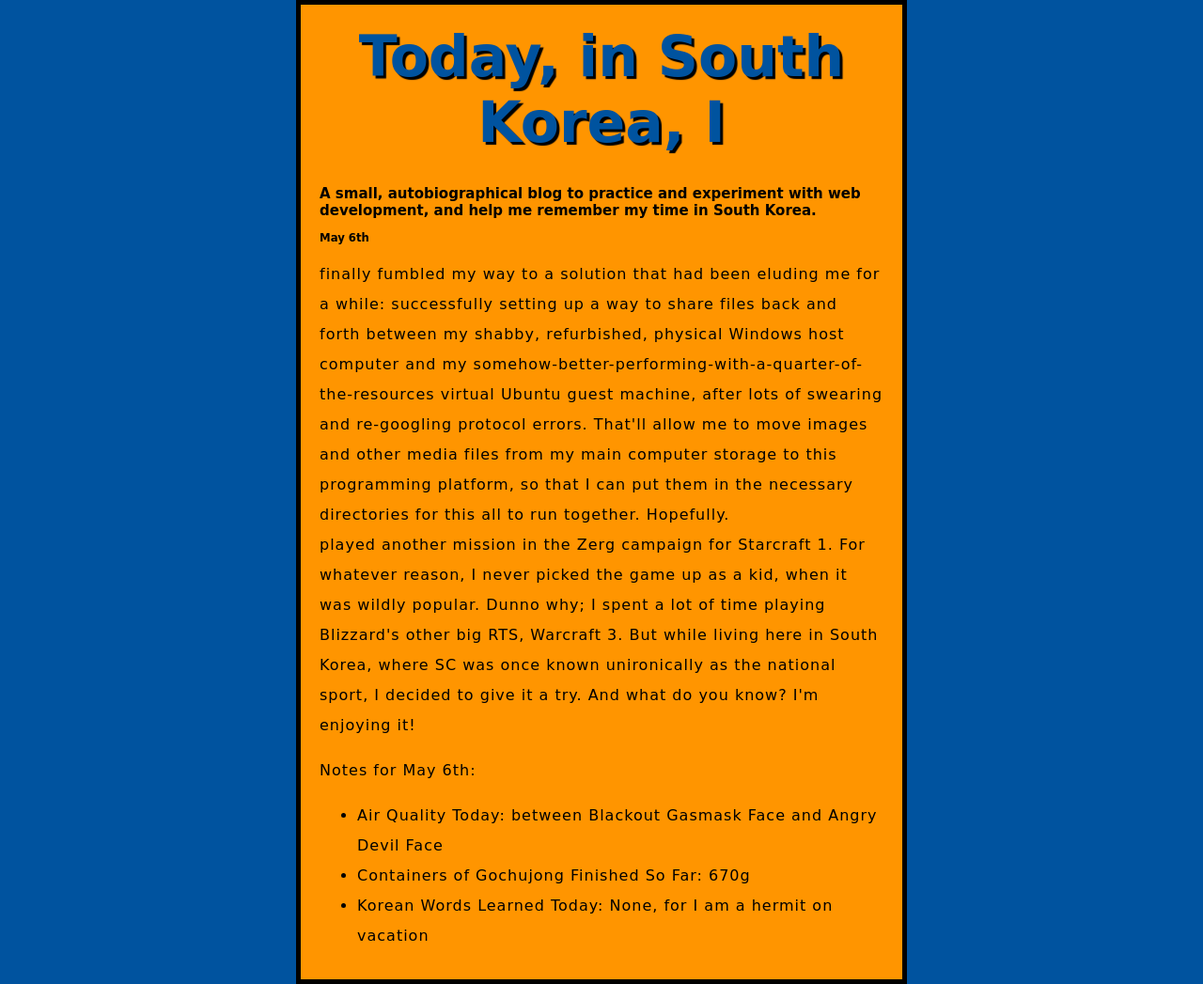
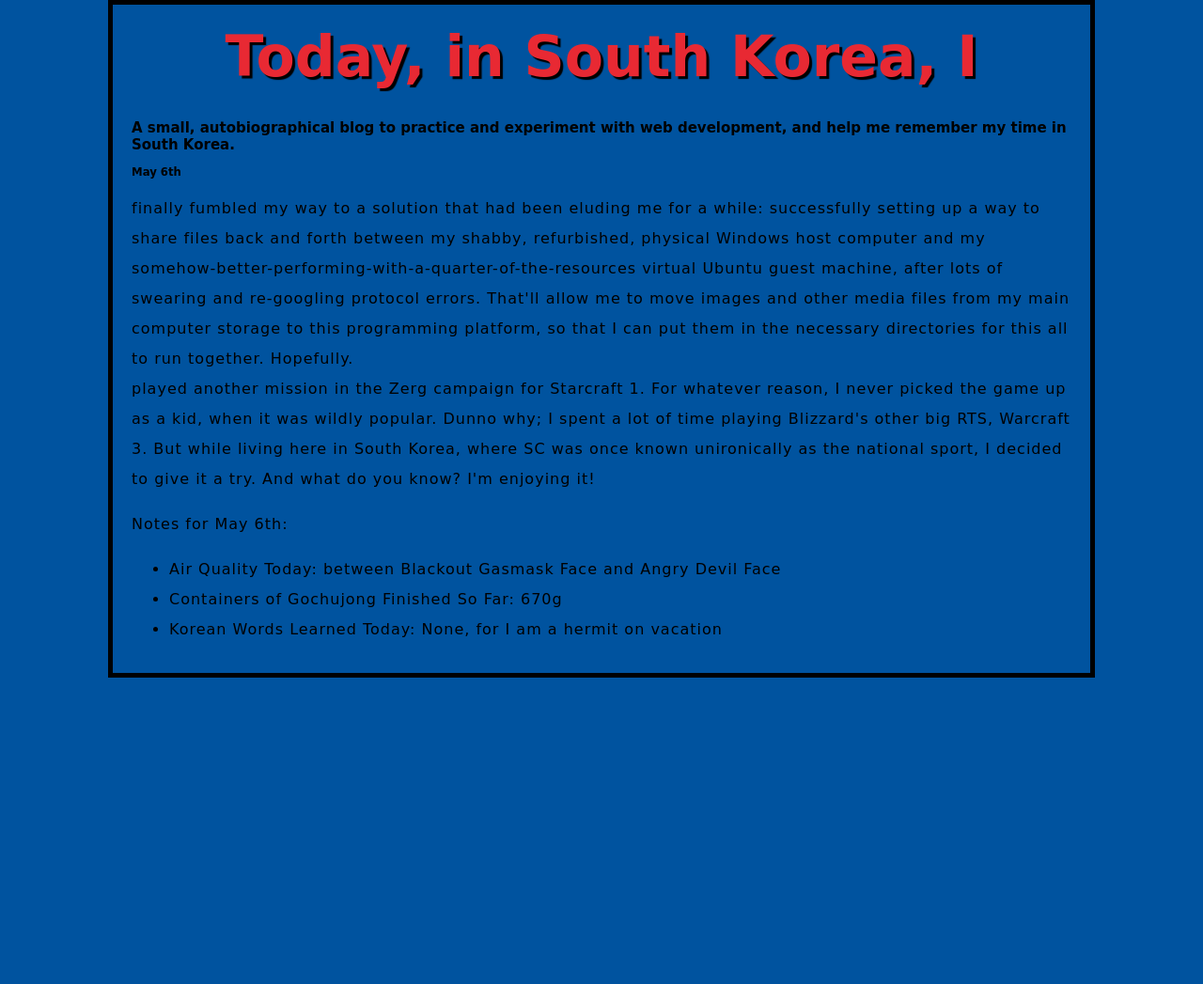
Before and after one commit to furey-rosan/Today, a plain HTML site: page index.html in a window 1280 px wide. Shown: the whole page at 94% size. After the commit the page ends 800 px from the top, so only its background shows below. Drawn offline with Linux system fonts and the light colour scheme.

Commit message:
Got rid of orange, changed the background to blue and h1 to red

```diff
--- a/styles/styles.css
+++ b/styles/styles.css
@@ -11,9 +11,9 @@ p, li {
 }
 
 body {
-  width: 600px;
+  width: 1000px;
   margin: 0 auto;
-  background-color: #FF9500;
+  background-color: #00539F;
   padding: 0 20px 20px 20px;
   border: 5px solid black;
 }
@@ -23,7 +23,7 @@ h1 {
   text-align: center;
   margin: 0;
   padding: 20px 0;
-  color: #00539F;
+  color: #e82933;
   text-shadow: 3px 3px 1px black;
 }
 
```
